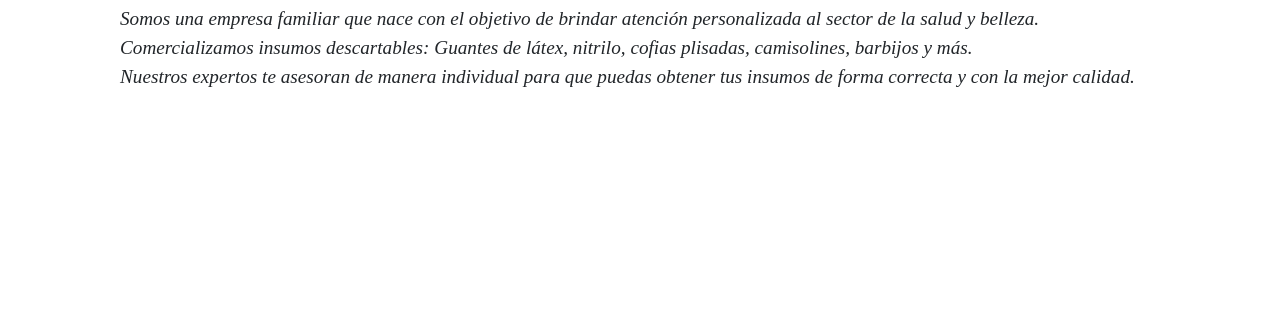
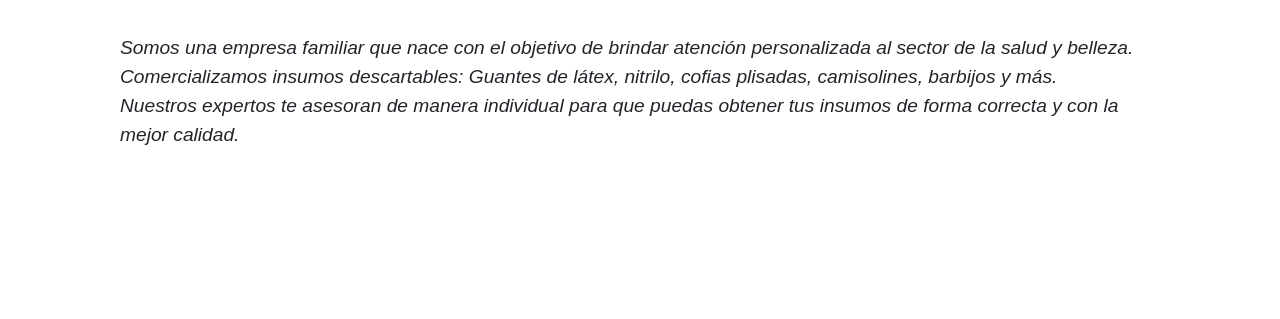
Before and after one commit to Maxwenger86/proyecto-wenger, a website: page index.html in a window 1280 px wide. Shown: the part 787-1106 px from the top of the page. Drawn offline with nearby package versions, Linux system fonts and the light colour scheme.

Commit message:
index modificado

```diff
--- a/estilos_sas/estilos.scss
+++ b/estilos_sas/estilos.scss
@@ -19,7 +19,7 @@ html {
     height: 100%;
 }
 body {
-    font-family: 'Times New Roman', Times, serif;
+    font-family: 'Montserrat', sans-serif;
     font-size: 1.2rem;
     min-height: 100%;
     background-color:#fff;
--- a/index.html
+++ b/index.html
@@ -6,6 +6,11 @@
     <meta name="descripcion" content="principal ">
     <meta name="keywords" content="HTML, ASP, JS, META, insumos, guantes, cofias, guantes latex, guantes nitrilo, insumos medicos, insumos quirurgicos, barbijos">
     <meta name="viewport" content="width=device-width, user-scalable=no, initial-scale=1.0 maximun-scale=1.0 minimun-scale=1.0">
+    <link rel="preconectar" href="https://fonts.googleapis.com">
+      <enlace rel="preconectar" href="https://fonts.gstatic.com" crossorigin>
+      <enlace href="https: //fonts.googleapis.com/css2? familia= Montserrat:peso@300 &family= Raleway:wght@300 & family= Ruda & display=swap" rel="hoja de estilo">
+      <enlace rel="preconectar" href="https://fonts.gstatic.com" crossorigin>
+      <enlace href="https: //fonts.googleapis.com/css2? familia= Montserrat:peso@300 &family= Raleway:wght@300 & family= Ruda & display=swap" rel="hoja de estilo">">
     <link rel="stylesheet" href="https://use.fontawesome.com/releases/v5.8.1/css/all.css" integrity="sha384-50obBUHEmvPQ+1lW4y7PTFmhCaxp0ML5d60;1M7uH2+nqUivzIebhndOJK28anvf" crossorigin="anonymius">
     <link href="https://cdn.jsdelivr.net/npm/bootstrap@5.0.2/dist/css/bootstrap.min.css" rel="stylesheet" integrity="sha384-EVSTQN3/azprG1Anm3QDgpJLIm9Nao0Yz1ztcQTwFspd3yD65VohhpuuCOmLASjC" crossorigin="anonymous">
     <link rel="stylesheet" href="../estilos/estilos.css">
```
Also changed, not shown: estilos/estilos.css, 1 other file.
